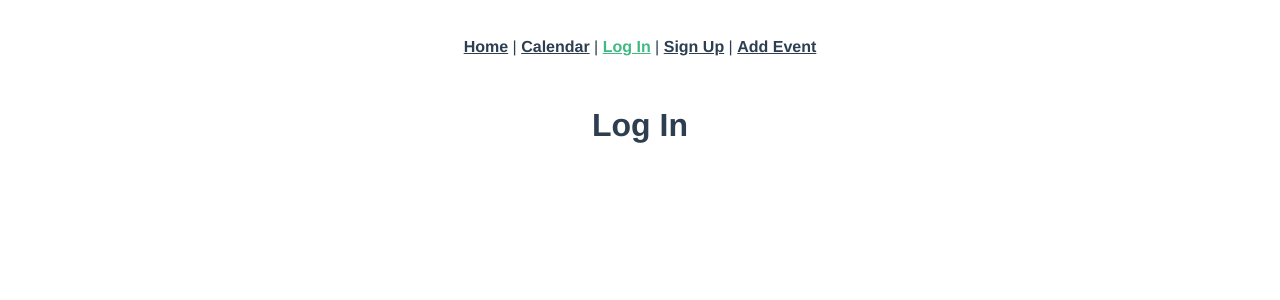
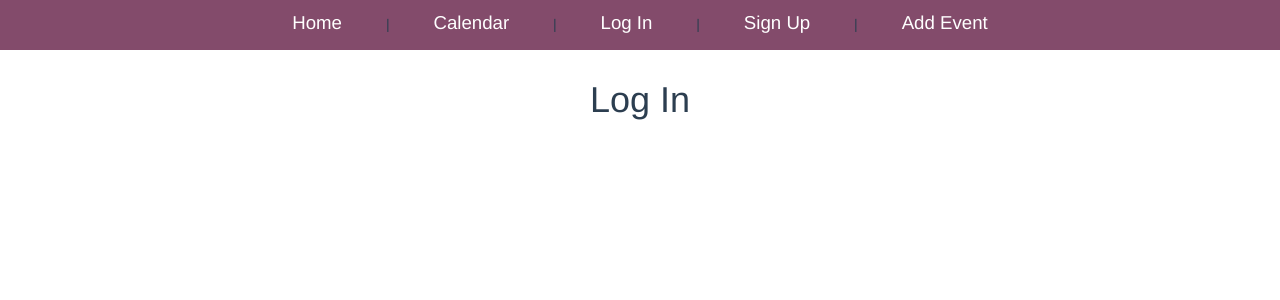
Before and after one commit to IsraJC/diversical, a Vue app: page /#/login in a window 1280 px wide. Shown: the top 300 px of the page. Built offline with nearby package versions, Linux system fonts and the light colour scheme; no server answers; what @braid/vue-formulate would draw is missing.

Commit message:
Fixed navbar

```diff
--- a/src/App.vue
+++ b/src/App.vue
@@ -1,11 +1,18 @@
 <template>
   <div id="app">
+    <link rel="stylesheet" href="https://maxcdn.bootstrapcdn.com/bootstrap/3.3.7/css/bootstrap.min.css">
+    <link rel="stylesheet" href="https://maxcdn.bootstrapcdn.com/bootstrap/3.3.7/css/bootstrap-theme.min.css">
+    <link href="https://fonts.googleapis.com/css2?family=Montserrat:wght@500&display=swap" rel="stylesheet" type="text/css">
     <div id="nav">
+      <nav class="navbar navbar-custom navbar-fixed-top" style>
+			    <ul class="nav navbar-nav">
             <router-link to="/">Home</router-link> |
             <router-link to="/calendar">Calendar</router-link> |
             <router-link to="/login">Log In</router-link> |
             <router-link to="/signup">Sign Up</router-link> |
             <router-link to="/addevent">Add Event</router-link>
+			    </ul>
+	    </nav>
     </div>
     <router-view/>
   </div>
@@ -23,13 +30,32 @@
 #nav {
   padding: 30px;
 
-  a {
-    font-weight: bold;
-    color: #2c3e50;
+  .navbar-custom {
+    background-color: #834B6B;
+    margin-bottom: 0px !important;
+  }
 
-    &.router-link-exact-active {
-      color: #42b983;
+  .nav.navbar-nav {
+    width: 100%;
   }
+
+  /* links on header */
+  .nav.navbar-nav a {
+    color: white;
+    padding-left: 40px;
+    padding-right: 40px;
+    font-size: 14pt;
+    display: inline-block;
+    padding-top: 10px;
+    padding-bottom: 10px;
+
   }
+
+  /* links on header when hovered */
+  .nav.navbar-nav a:hover {
+    color: black;
+    background-color: #A67F95;
+  }
+
 }
 </style>
--- a/src/components/AddEventForm.vue
+++ b/src/components/AddEventForm.vue
@@ -1,6 +1,6 @@
 <template>
   <div>
-    <h1>Add Event</h1>
+    <h4 class="heading">Please fill in the form below to add an event to the calendar.</h4>
     <div>
     <FormulateForm @submit="createEvent">
       <FormulateInput v-model="title" label="Title" validation="required" />
@@ -51,4 +51,8 @@ export default {
 
 <style lang="scss">
   @import '../assets/snow.scss';
+
+  .formulate-form {
+    margin-top: 40px;
+  }
 </style>
```
Lines whose indentation alone changed are shown as unchanged.
